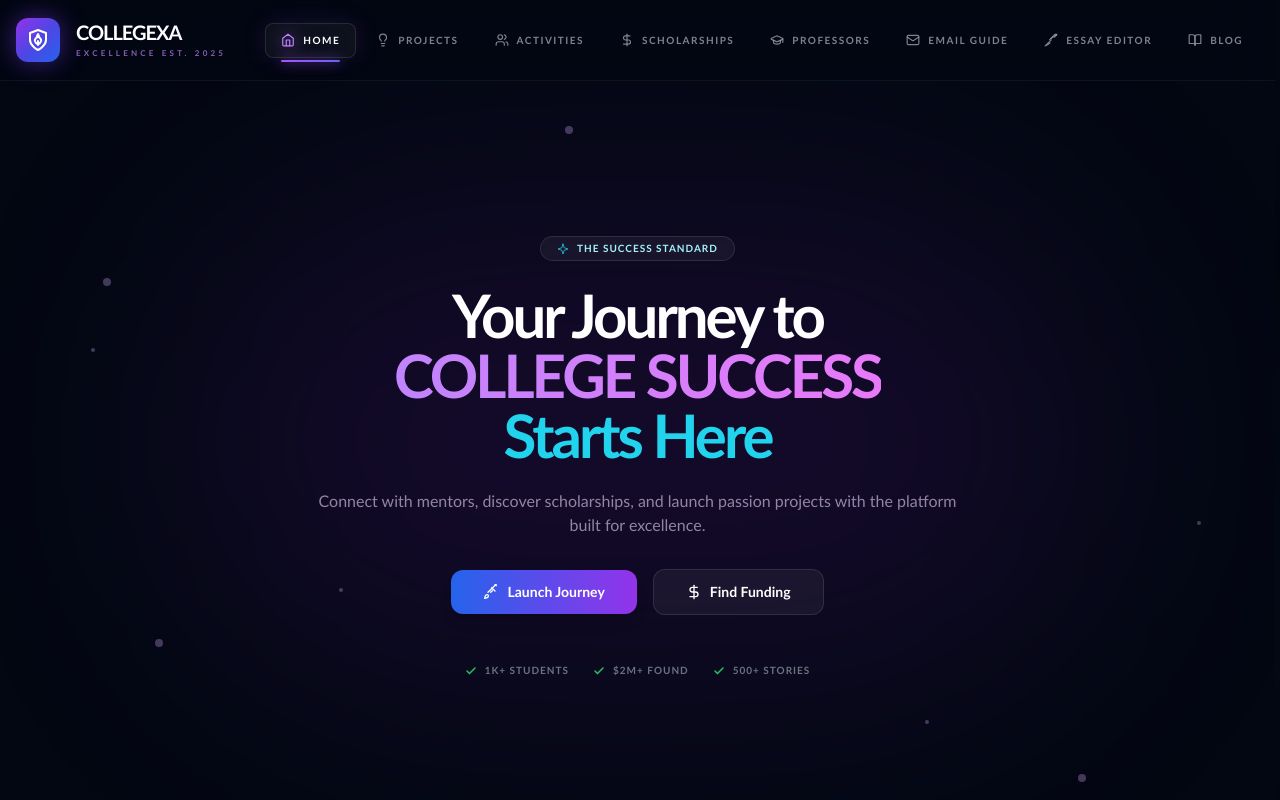
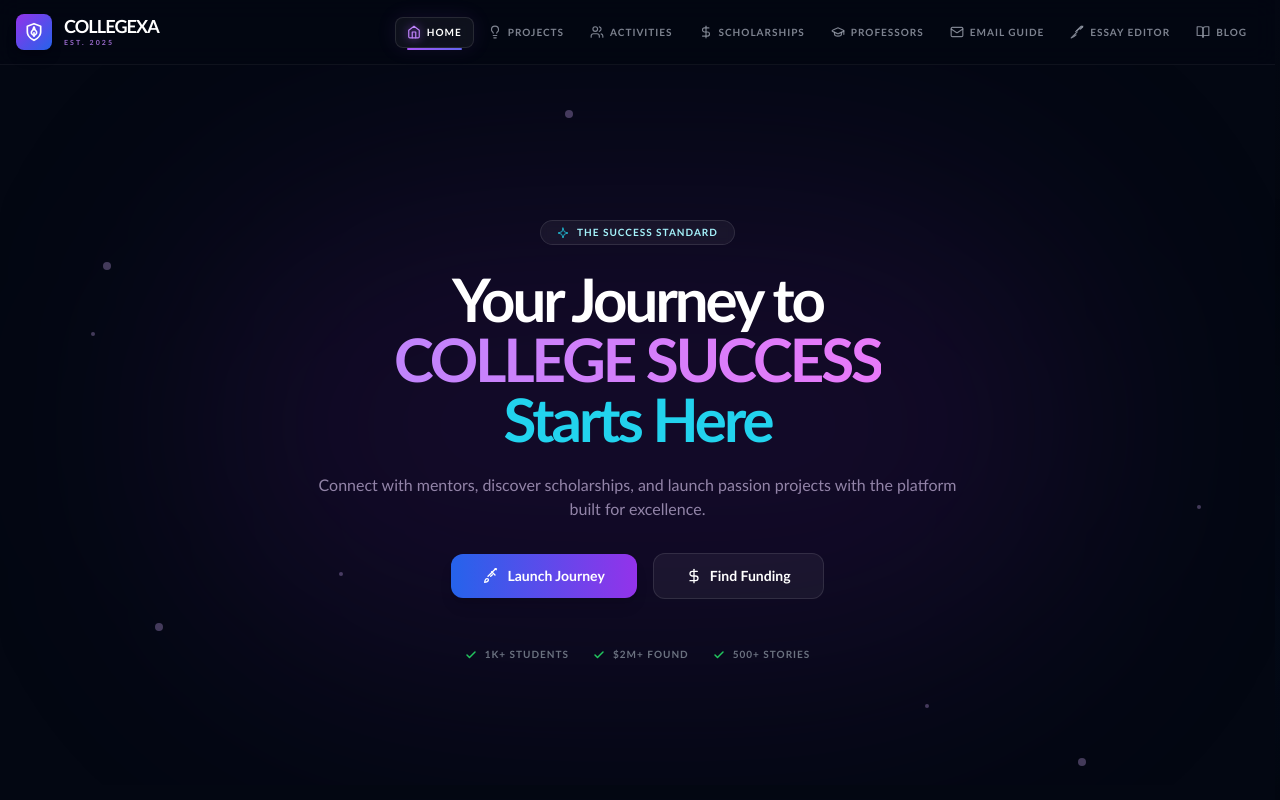
Before and after one commit to collegexaresources-dot/collegexa, a React (Vite) app in the folder copy-of-collegexa/: page / in a window 1280 px wide. Shown: the top 800 px of the page. Built offline with nearby package versions, Linux system fonts and the light colour scheme.

Commit message:
Update Header.tsx

```diff
--- a/copy-of-collegexa/components/Header.tsx
+++ b/copy-of-collegexa/components/Header.tsx
@@ -1,4 +1,3 @@
-
 import React, { useState, useEffect, useCallback, memo } from 'react';
 import { CollegeLogoIcon } from './icons/CollegeLogoIcon';
 import { HomeIcon } from './icons/HomeIcon';
@@ -28,86 +27,102 @@ const navItems: NavItem[] = [
   { name: 'Blog', icon: BlogIcon },
 ];
 
-interface HeaderProps {
-  activePage: string;
-  onNavigate: (page: string) => void;
-}
-
-const NavLink = memo(({ item, isActive, onClick }: { item: NavItem; isActive: boolean; onClick: (e: React.MouseEvent) => void }) => (
+const NavLink = memo(
+  ({
+    item,
+    isActive,
+    onClick,
+  }: {
+    item: NavItem;
+    isActive: boolean;
+    onClick: (e: React.MouseEvent) => void;
+  }) => (
     <li className="flex justify-center">
       <a
         href="#"
         onClick={onClick}
-      className={`relative group flex items-center gap-2 px-4 py-2.5 text-[10px] font-black tracking-[0.15em] uppercase transition-all duration-300 ${
+        className={`relative group flex items-center gap-2 px-3 py-2 text-[10px] font-black tracking-widest uppercase transition-all duration-200 ${
           isActive ? 'text-white' : 'text-gray-400/80 hover:text-white'
         }`}
       >
         {isActive && (
-        <div className="absolute inset-0 bg-white/5 rounded-lg border border-white/10 backdrop-blur-md shadow-[0_0_25px_rgba(168,85,247,0.15)]"></div>
+          <div className="absolute inset-0 bg-white/5 rounded-lg border border-white/10 backdrop-blur-md shadow-[0_0_20px_rgba(168,85,247,0.1)]" />
         )}
-      <div className="relative z-10 flex items-center gap-2">
-        <item.icon className={`h-3.5 w-3.5 transition-all duration-300 ${isActive ? 'text-purple-400 drop-shadow-[0_0_8px_rgba(168,85,247,0.9)]' : 'text-current group-hover:text-purple-300'}`} />
+        <div className="relative z-10 flex items-center gap-1.5">
+          <item.icon
+            className={`h-3.5 w-3.5 ${
+              isActive
+                ? 'text-purple-400 drop-shadow-[0_0_5px_rgba(168,85,247,0.8)]'
+                : 'text-current group-hover:text-purple-300'
+            }`}
+          />
           <span>{item.name}</span>
         </div>
         {isActive && (
-        <div className="absolute -bottom-1 left-4 right-4 h-[2px] bg-gradient-to-r from-purple-500 to-indigo-500 rounded-full shadow-[0_0_12px_rgba(168,85,247,0.9)]"></div>
+          <div className="absolute -bottom-0.5 left-3 right-3 h-[1.5px] bg-gradient-to-r from-purple-500 to-indigo-500 rounded-full" />
         )}
       </a>
     </li>
-));
+  )
+);
 
-const Header: React.FC<HeaderProps> = ({ activePage, onNavigate }) => {
+const Header: React.FC<{ activePage: string; onNavigate: (p: string) => void }> = ({
+  activePage,
+  onNavigate,
+}) => {
   const [isMenuOpen, setIsMenuOpen] = useState(false);
   const [scrolled, setScrolled] = useState(false);
 
   useEffect(() => {
-    const handleScroll = () => setScrolled(window.scrollY > 20);
+    const handleScroll = () => {
+      const isScrolled = window.scrollY > 15;
+      if (isScrolled !== scrolled) setScrolled(isScrolled);
+    };
     window.addEventListener('scroll', handleScroll, { passive: true });
     return () => window.removeEventListener('scroll', handleScroll);
-  }, []);
+  }, [scrolled]);
 
-  const handleNav = useCallback((page: string) => (e: React.MouseEvent) => {
+  const handleNav = useCallback(
+    (page: string) => (e: React.MouseEvent) => {
       e.preventDefault();
       onNavigate(page);
       setIsMenuOpen(false);
-  }, [onNavigate]);
+      window.scrollTo({ top: 0, behavior: 'smooth' });
+    },
+    [onNavigate]
+  );
 
   return (
     <header
-      style={{ fontFamily: "'Calibri', 'Candara', 'Segoe UI', 'Optima', 'Arial', sans-serif" }}
-      className={`sticky top-0 z-[100] w-full transition-all duration-500 border-b ${
+      className={`sticky top-0 z-[100] w-full transition-all duration-300 border-b ${
         scrolled
-          ? 'bg-[#030712]/95 backdrop-blur-2xl border-white/10 py-2 shadow-[0_8px_40px_rgba(0,0,0,0.6)]'
-          : 'bg-[#030712]/50 backdrop-blur-xl border-white/5 py-4'
+          ? 'bg-[#030712]/95 backdrop-blur-2xl border-white/10 py-1.5 shadow-2xl'
+          : 'bg-[#030712]/85 xl:bg-[#030712]/40 backdrop-blur-xl xl:backdrop-blur-md border-white/5 py-3'
       }`}
+      style={{ fontFamily: "'Calibri',sans-serif" }}
     >
       <div className="container mx-auto px-4">
-        <div className="flex items-center justify-between h-12 gap-4">
-          <div
-            onClick={() => onNavigate('Home')}
-            className="flex items-center gap-4 flex-shrink-0 cursor-pointer group"
-          >
-            <div className="p-2.5 bg-gradient-to-br from-purple-600 via-indigo-600 to-blue-600 rounded-xl shadow-[0_0_25px_rgba(124,58,237,0.5)] transition-all duration-500 group-hover:scale-105 group-hover:rotate-2 group-hover:shadow-[0_0_35px_rgba(124,58,237,0.7)]">
-              <CollegeLogoIcon className="h-6 w-6 text-white" />
+        <div className="flex items-center justify-between h-10 gap-2">
+          <div onClick={() => onNavigate('Home')} className="flex items-center gap-3 cursor-pointer group">
+            <div className="p-2 bg-gradient-to-br from-purple-600 to-blue-600 rounded-lg shadow-lg group-hover:scale-105 transition-transform">
+              <CollegeLogoIcon className="h-5 w-5 text-white" />
             </div>
-            <div className="flex flex-col justify-center">
-              <h1 className="text-xl font-black tracking-tighter bg-clip-text text-transparent bg-gradient-to-r from-white via-white to-purple-100 leading-none transition-all duration-500 group-hover:tracking-normal">
-                COLLEGEXA
-              </h1>
-              <p className="text-[8px] text-purple-400 font-black tracking-[0.4em] uppercase leading-tight mt-1.5 opacity-70 group-hover:opacity-100 transition-opacity">
-                EXCELLENCE EST. 2025
+            <div className="flex flex-col">
+              <h1 className="text-lg font-black tracking-tighter text-white leading-none">COLLEGEXA</h1>
+              <p className="text-[7px] text-purple-400 font-bold tracking-[0.3em] uppercase mt-0.5 opacity-80">
+                EST. 2025
               </p>
             </div>
           </div>
 
           <nav className="hidden xl:block">
-            <ul className="flex items-center space-x-1">
-              {navItems.map((item) => (
+            <ul className="flex items-center space-x-0.5">
+              {navItems.map((i) => (
                 <NavLink
-                  key={item.name}
-                  item={item}
-                  isActive={activePage === item.name}
-                  onClick={handleNav(item.name)}
+                  key={i.name}
+                  item={i}
+                  isActive={activePage === i.name}
+                  onClick={handleNav(i.name)}
                 />
               ))}
             </ul>
@@ -116,29 +131,27 @@ const Header: React.FC<HeaderProps> = ({ activePage, onNavigate }) => {
           <div className="xl:hidden">
             <button
               onClick={() => setIsMenuOpen(!isMenuOpen)}
-              className="p-2.5 text-gray-400 hover:text-white transition-all duration-300 rounded-xl hover:bg-white/5 active:scale-90"
-              aria-label="Toggle menu"
+              className="p-2 text-gray-400 hover:text-white transition-colors rounded-lg hover:bg-white/5"
+              aria-label="Menu"
             >
-              {isMenuOpen ? <CloseIcon className="h-6 w-6" /> : <MenuIcon className="h-6 w-6" />}
+              {isMenuOpen ? <CloseIcon className="h-5 w-5" /> : <MenuIcon className="h-5 w-5" />}
             </button>
           </div>
         </div>
       </div>
 
       {isMenuOpen && (
-        <div className="xl:hidden bg-[#030712]/98 backdrop-blur-3xl absolute top-full left-0 w-full border-b border-white/10 shadow-2xl animate-in fade-in slide-in-from-top-4 duration-500 overflow-hidden">
-          <div className="max-h-[80vh] overflow-y-auto">
-            <ul className="flex flex-col p-8 space-y-4">
-              {navItems.map((item) => (
+        <div className="xl:hidden bg-[#030712]/98 backdrop-blur-3xl absolute top-full left-0 w-full border-b border-white/10 shadow-2xl animate-in fade-in slide-in-from-top-2 duration-200">
+          <ul className="p-6 space-y-3">
+            {navItems.map((i) => (
               <NavLink
-                  key={item.name}
-                  item={item}
-                  isActive={activePage === item.name}
-                  onClick={handleNav(item.name)}
+                key={i.name}
+                item={i}
+                isActive={activePage === i.name}
+                onClick={handleNav(i.name)}
               />
             ))}
           </ul>
-          </div>
         </div>
       )}
     </header>
```
Lines whose indentation alone changed are shown as unchanged.
